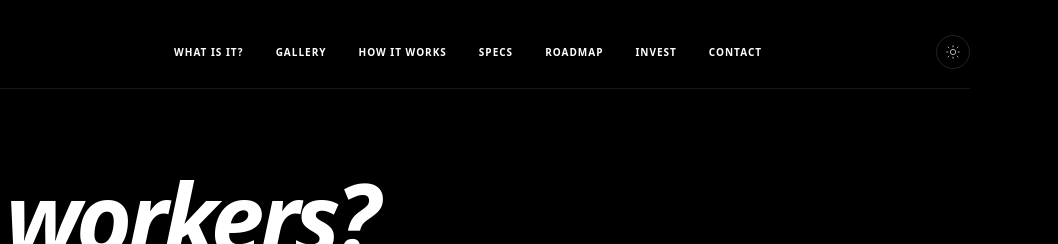
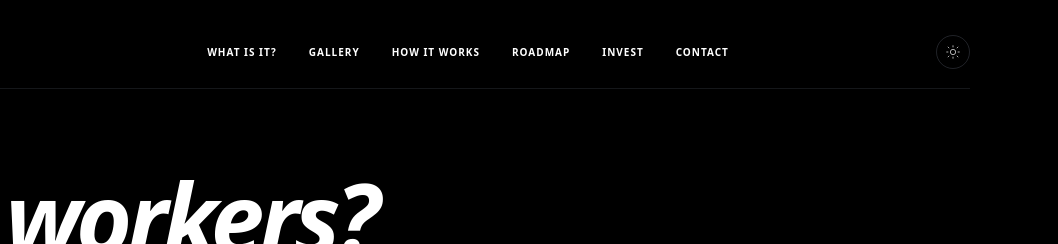
Before and after one commit to tonycurra/olivabot.com, a plain HTML site: page index.html in a window 1280 px wide. Shown: the top 244 px of the page, 222-1280 px from the left. Drawn offline with nearby package versions, Linux system fonts and the light colour scheme.

Commit message:
Remove 'Specs' link from navigation

```diff
--- a/index.html
+++ b/index.html
@@ -231,7 +231,6 @@
         <a href="#about" class="hover:opacity-80 transition">What is it?</a>
         <a href="#gallery" class="hover:opacity-80 transition">Gallery</a>
         <a href="#how" class="hover:opacity-80 transition">How it Works</a>
-        <a href="#tech" class="hover:opacity-80 transition">Specs</a>
         <a href="#roadmap" class="hover:opacity-80 transition">Roadmap</a>
         <a href="#invest" class="hover:opacity-80 transition">Invest</a>
         <a href="#contact" class="hover:opacity-80 transition">Contact</a>
@@ -250,7 +249,6 @@
       <a href="#about" class="text-sm font-bold hover:text-gold transition">What is it?</a>
       <a href="#gallery" class="text-sm font-bold hover:text-gold transition">Gallery</a>
       <a href="#how" class="text-sm font-bold hover:text-gold transition">How it Works</a>
-      <a href="#tech" class="text-sm font-bold hover:text-gold transition">Specs</a>
       <a href="#roadmap" class="text-sm font-bold hover:text-gold transition">Roadmap</a>
       <a href="#invest" class="text-sm font-bold hover:text-gold transition">Invest</a>
       <a href="#contact" class="text-sm font-bold hover:text-gold transition">Contact</a>
```
